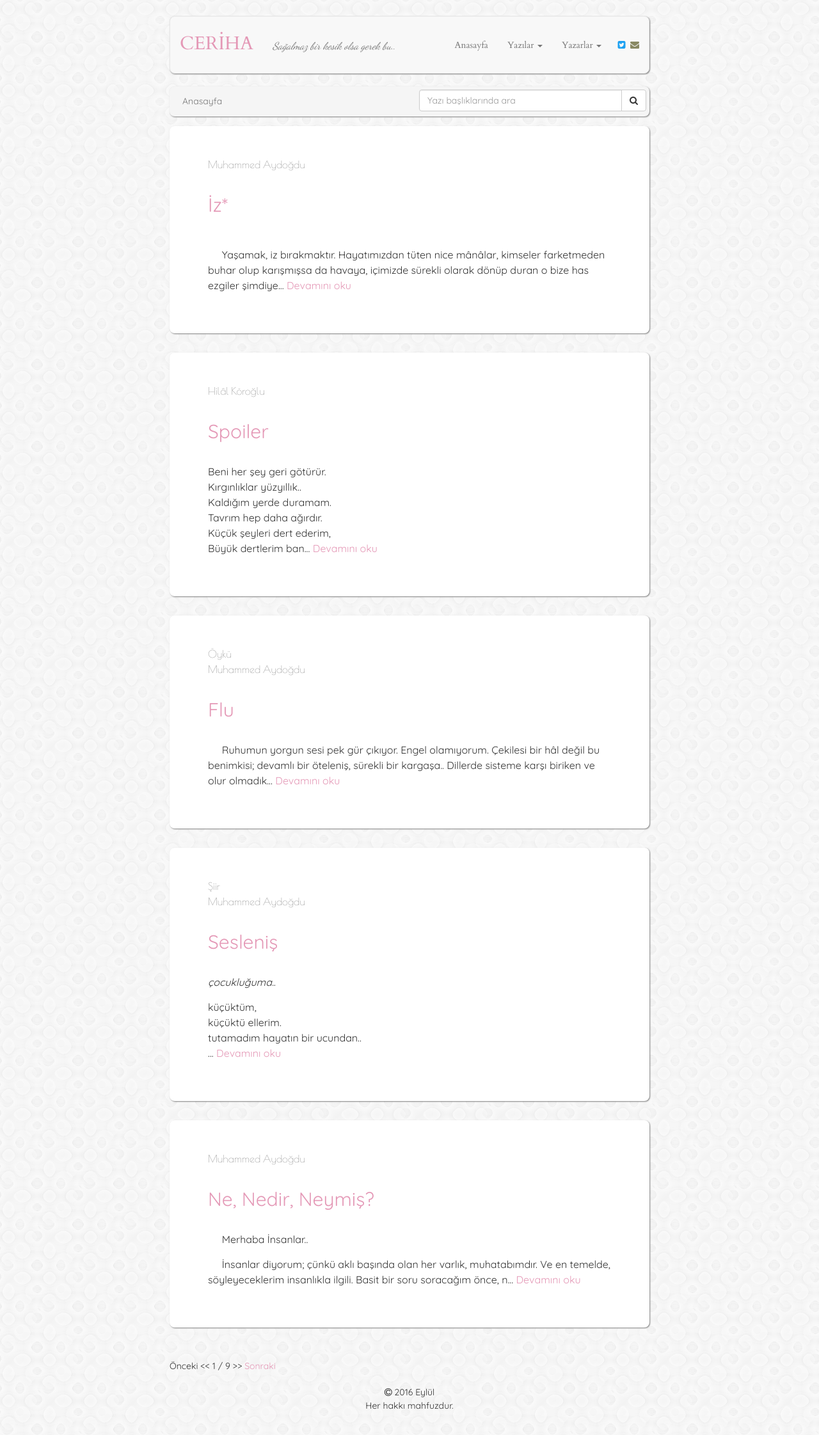
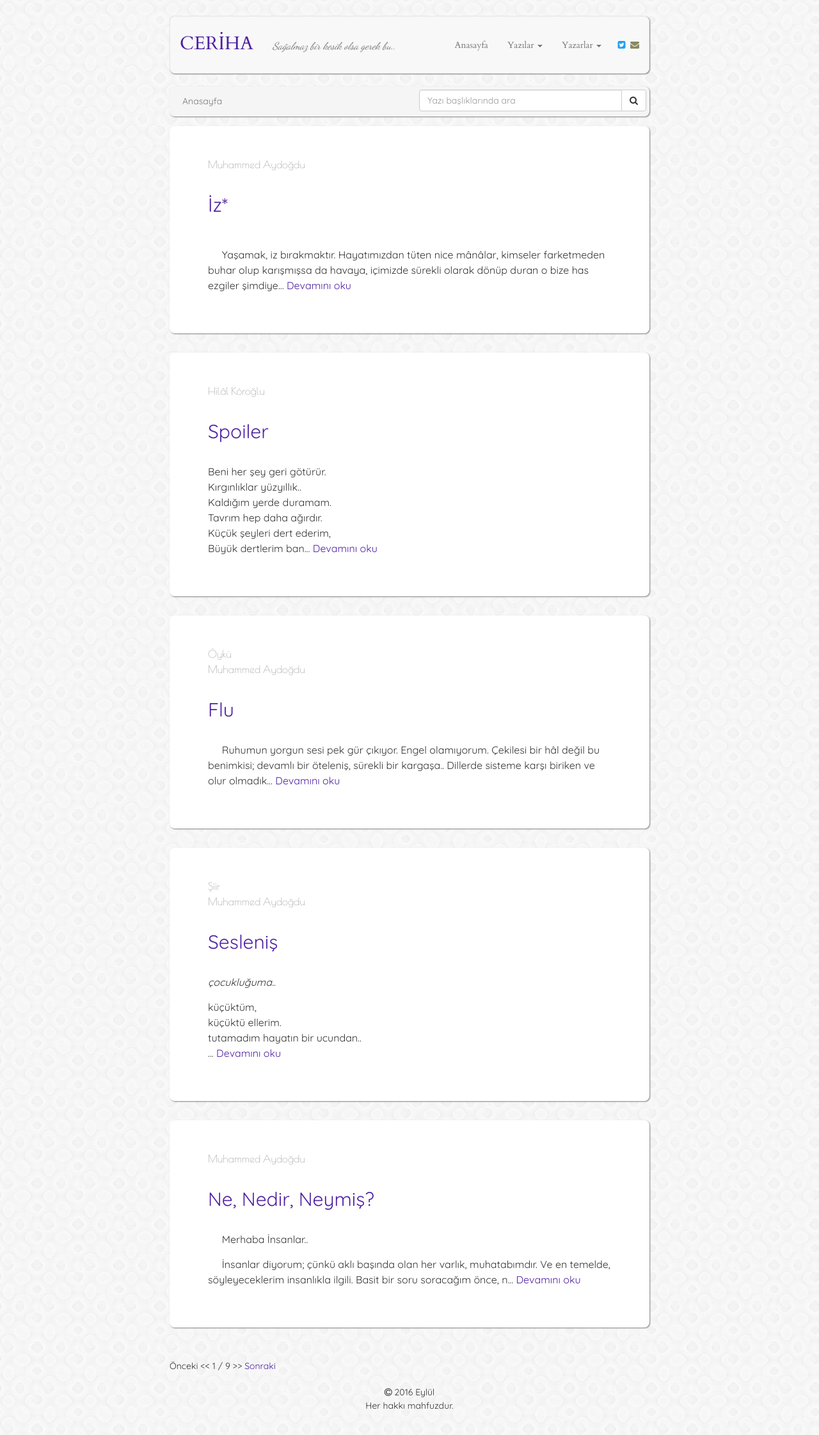
Before and after one commit to muhammedaydogdu/muhammedaydogdu.github.io, a Jekyll site: the page built from index.html, in a window 1280 px wide. Shown: the whole page at 64% size. Built offline with Jekyll 4.4.1, drawn with Linux system fonts in a browser that asks for light colours; some web fonts are replaced; the list of posts is cut into pages by our own code.

Commit message:
Update style.css

```diff
--- a/css/style.css
+++ b/css/style.css
@@ -19,20 +19,20 @@ body {
 }
 
 a {
-  color: #E498B6;
+  color: #4E21A2;
 }
 
 a:hover {
-  color: #E498B6;
+  color: #4E21A2;
 }
 
 a:focus {
-  color: #E498B6;
+  color: #4E21A2;
   text-decoration: none;
 }
 
 h2 {
-  color: #E498B6;
+  color: #4E21A2;
 }
 
 .container .navbar {
@@ -44,17 +44,17 @@ h2 {
 }
 
 .navbar .navbar-brand {
-  color: #E498B6;
+  color: #4E21A2;
   margin-top: 2px;
   font-size: 29px;
 }
 
 .navbar .navbar-brand:hover {
-  color: #E498B6;
+  color: #4E21A2;
 }
 
 .navbar .navbar-brand:focus {
-  color: #E498B6;
+  color: #4E21A2;
 }
 
 .navbar .navbar-text {
```
